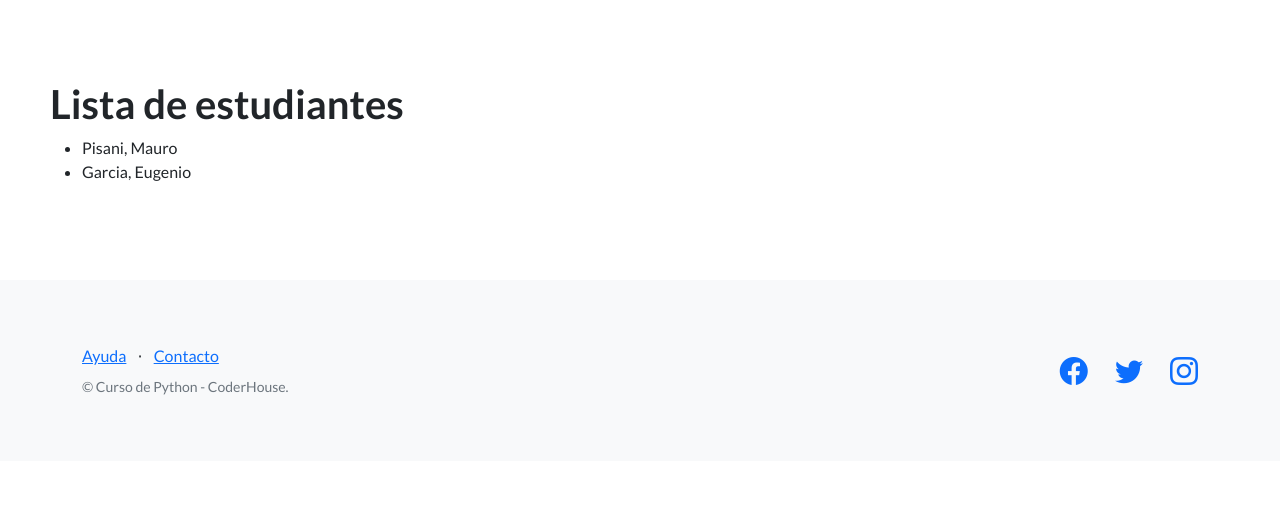
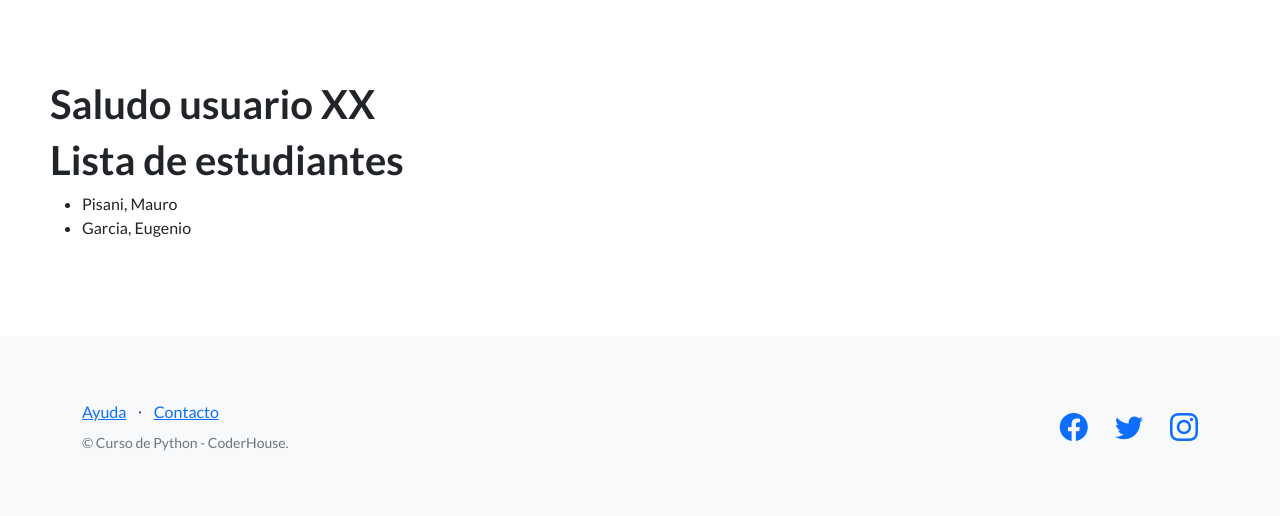
Before and after one commit to Mauro903/Sistema_coder, a Django app: page /estudiantes/lista-alumnos/ in a window 1280 px wide. Shown: the part 66-582 px from the top of the page. Run offline with Django 4.2, Linux system fonts and the light colour scheme; data comes from the database, SQL or seed files in the repository; some libraries are stand-ins or nearby versions.

Commit message:
Mejoras en los templates usando herencia e include

```diff
--- /dev/null
+++ b/sistema_coder/estudiantes/templates/estudiantes/Barra_Saludo.html
@@ -0,0 +1,3 @@
+<div>
+  <h1>Saludo usuario XX</h1>
+</div>
--- a/sistema_coder/estudiantes/templates/estudiantes/Lista_estudiantes.html
+++ b/sistema_coder/estudiantes/templates/estudiantes/Lista_estudiantes.html
@@ -4,6 +4,7 @@
 
 {% block contenido %}
   <div>
+  {% include "estudiantes/barra_saludo.html" %}
     <h1>Lista de estudiantes</h1>
     <ul>
     {% for student in estudiantes %}
```
